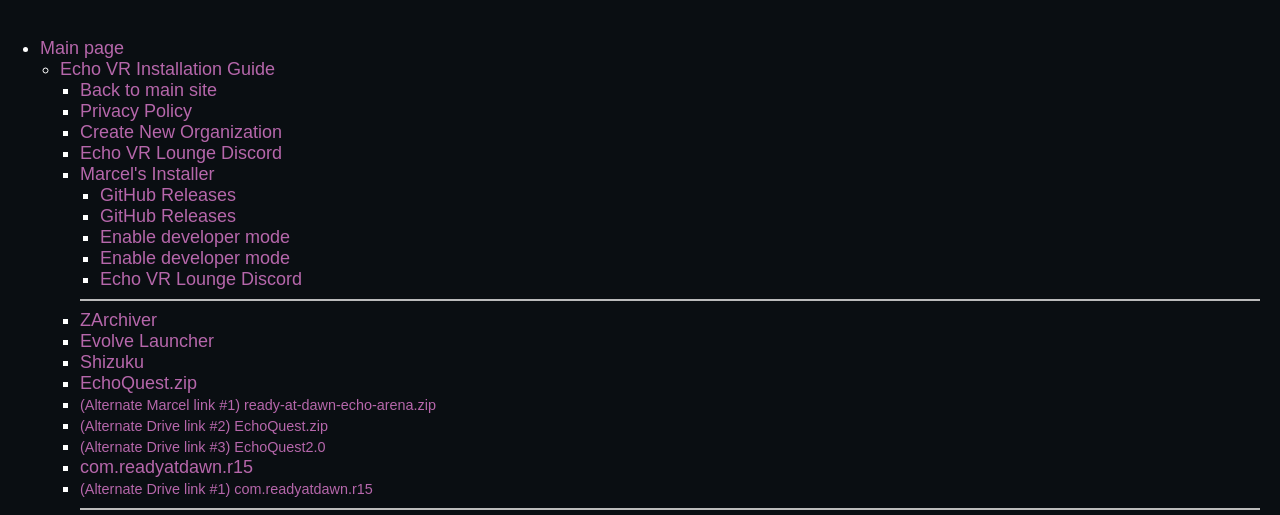
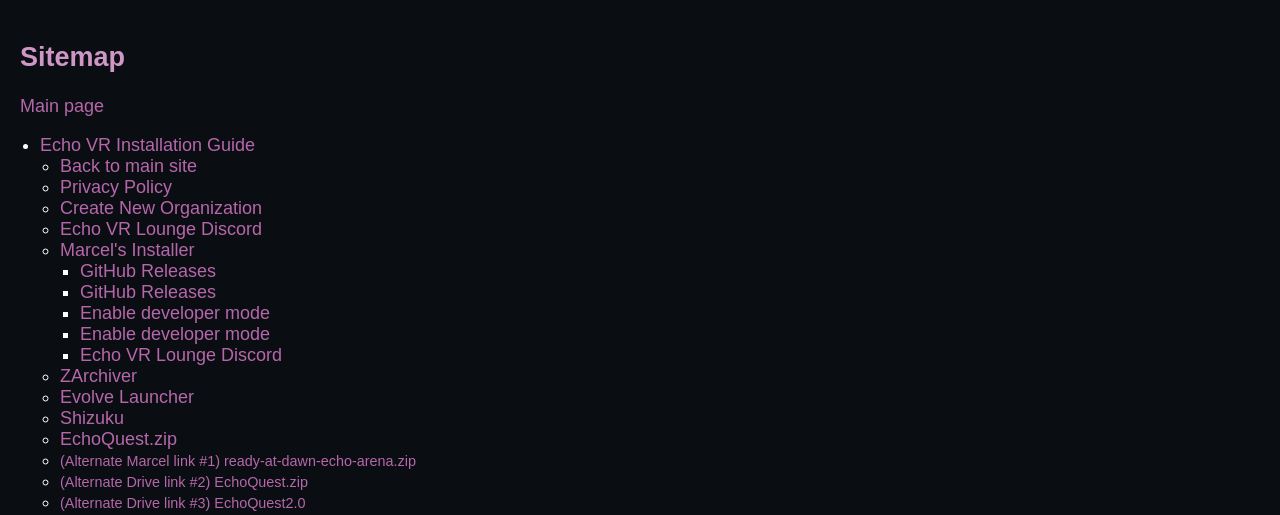
Before and after one commit to Fox595676/Fox595676.github.io, a plain HTML site: page sitemap.html in a window 1280 px wide. Shown: the top 515 px of the page. Drawn offline with Linux system fonts and the light colour scheme.

Commit message:
Removed Main Page from being a parent

```diff
--- a/sitemap.html
+++ b/sitemap.html
@@ -7,8 +7,8 @@
     <link rel="stylesheet" href="echo/echostyle.css">
 </head>
 <body>
-    <ul>
-        <li><a href="https://fox595676.com/">Main page</a></li>
+<h2>Sitemap</h2>
+<a href="https://fox595676.com/">Main page</a>
     <ul>
         <li><a href="https://fox595676.com/echo">Echo VR Installation Guide</a></li>
             <ul>
@@ -25,7 +25,6 @@
                         <li><a href="https://discord.gg/echo-vr-lounge">Echo VR Lounge Discord</a></li>
                     </ul>
 
-                        <hr>
                 <li><a href="APK/ZArchiver.apk">ZArchiver</a></li>
                 <li><a href="APK/EvolveLauncher.apk">Evolve Launcher</a></li>
                 <li><a href="APK/Shizuku.apk">Shizuku</a></li>
@@ -36,7 +35,6 @@
                 <li><a href="https://drive.google.com/file/u/0/d/1yjC3D4TTelqOiZFTmVR311vM8Rr9mc9z/view?usp=sharing&pli=1" style="font-size: 80%;">(Alternate Drive link #3) EchoQuest2.0</a></li>
                 <li><a href="https://echovr.s3.eu-west-2.amazonaws.com/main.4987566.com.readyatdawn.r15.obb">com.readyatdawn.r15</a></li>
                 <li><a href="https://docs.google.com/uc?export=download&id=1pkL2yvt9Pq-r_9rodWaLaVriLkuaY30w" style="font-size: 80%">(Alternate Drive link #1) com.readyatdawn.r15</a></li>
-                        <hr>
 
                 <li><a href="https://discord.gg/prHMrDNzYJ">Echo VR Patcher Server</a></li>
 
@@ -110,6 +108,5 @@
             <li><a href="https://vrc.group/QUEST.4261">Anti Meta Quest</a></li>
         </li>
     </ul>
-    </ul>
 </body>
 </html>
```
Lines whose indentation alone changed are shown as unchanged.
